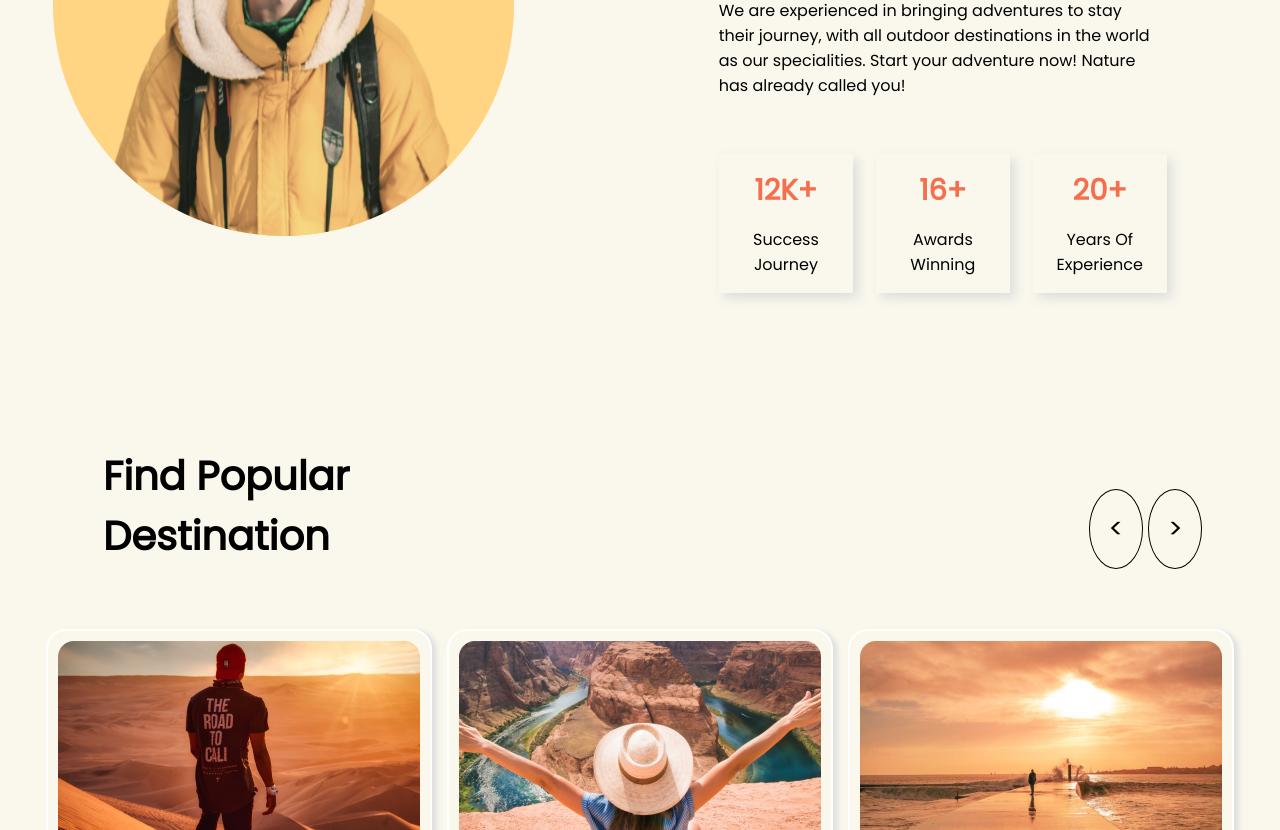
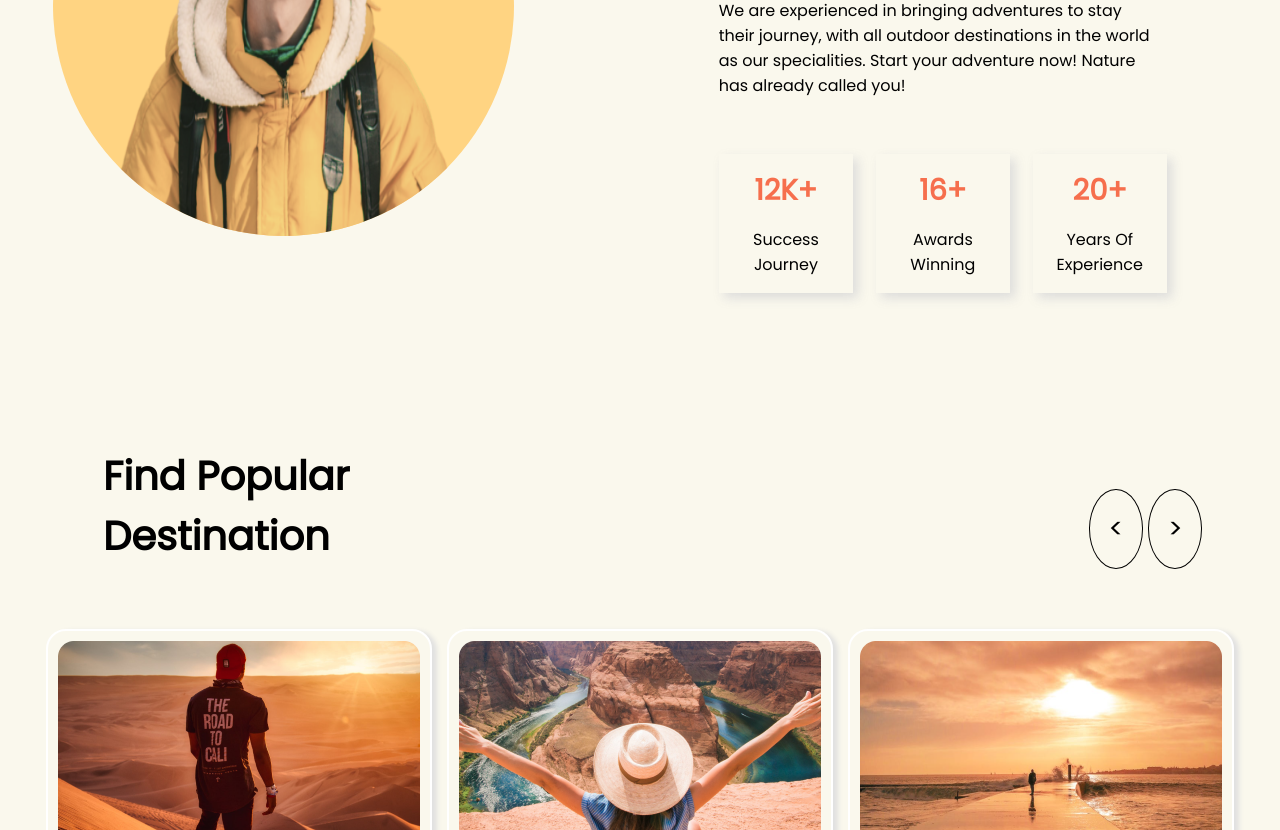
Before and after one commit to MohitVedwal-TSC/Project-TSC, a plain HTML site: page index.html in a window 1280 px wide. Shown: the part 1506-2336 px from the top of the page. Drawn offline with Linux system fonts and the light colour scheme.

Commit message:
Updated the height and position of images in style.css

```diff
--- a/style.css
+++ b/style.css
@@ -168,8 +168,8 @@ body{
 .young-guy{
     position:absolute;
     width:31vw;
-    height:85vh;
-    top: -30px;
+    height: 84vh;
+    top: 1px;
     left: 25px;
 }
 
```
